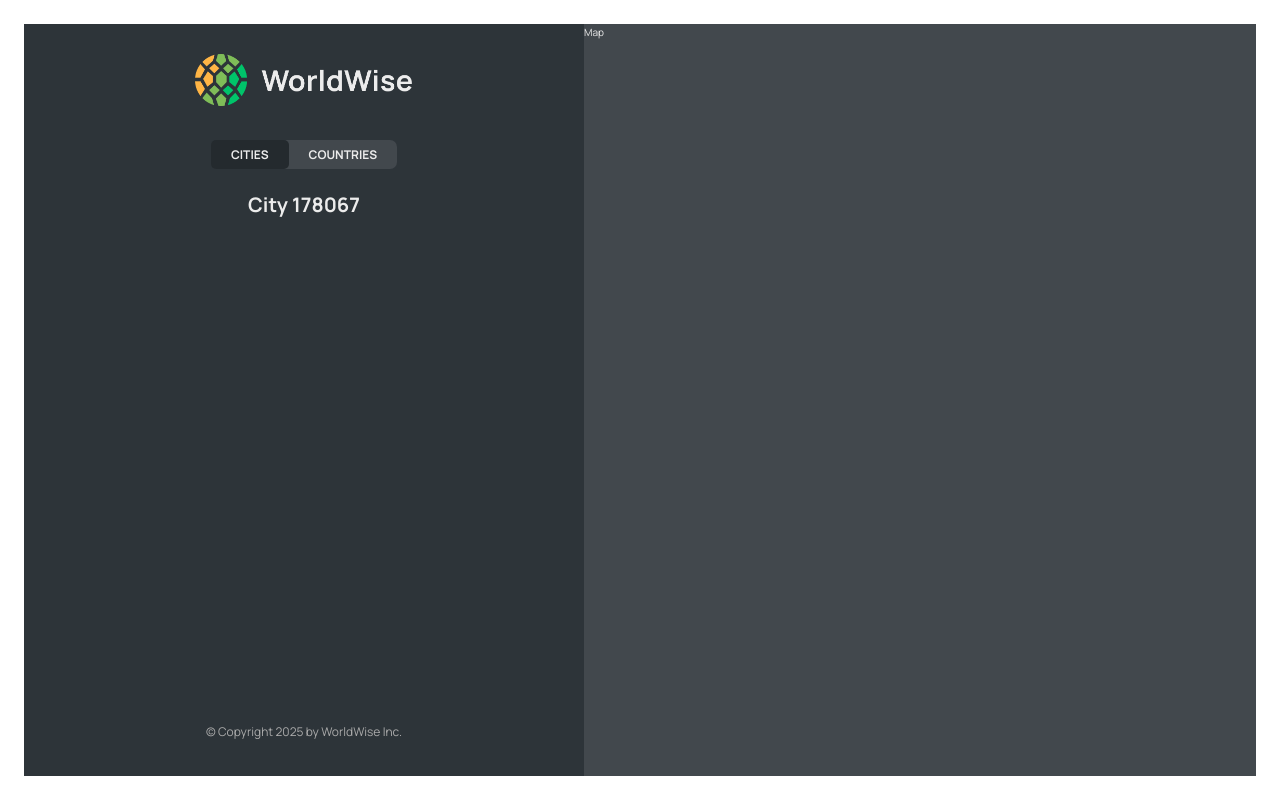
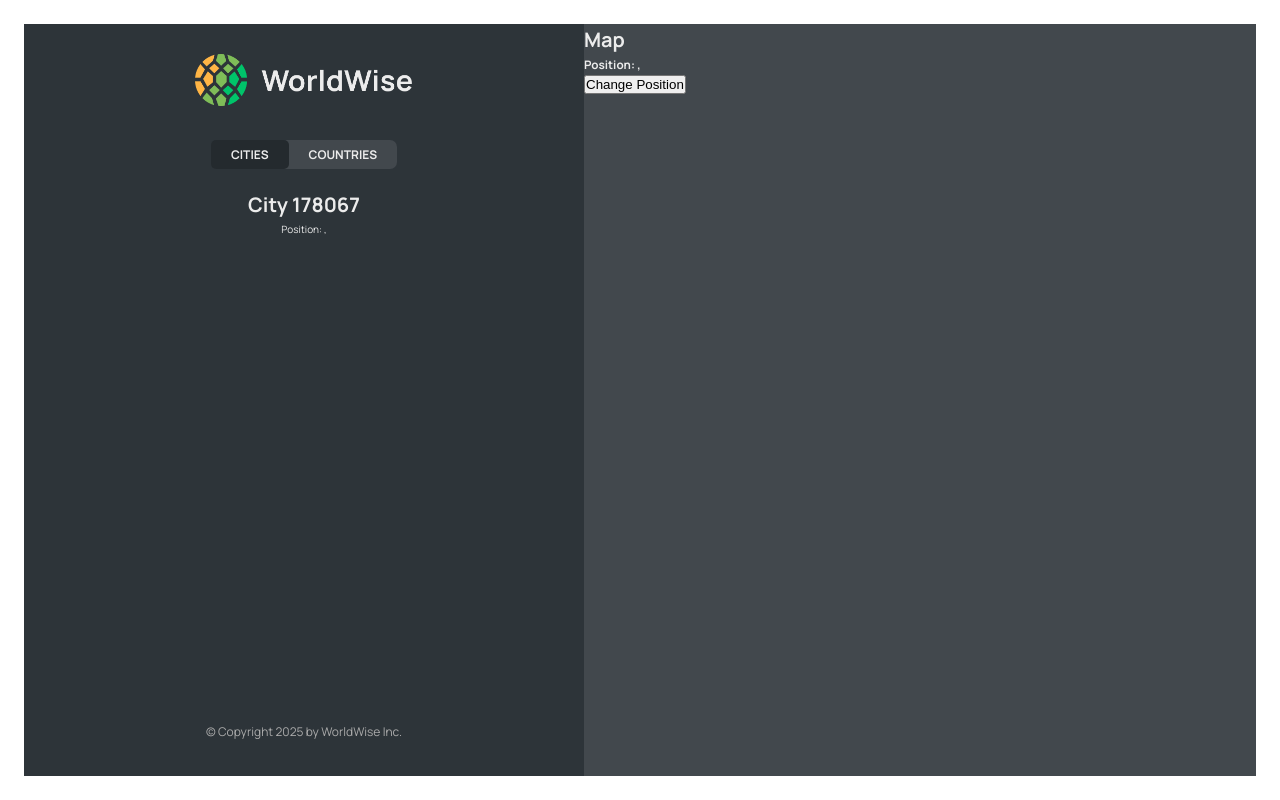
Before and after one commit to nitaconstantin/11-worldwise, a React app: page /app/cities/178067 in a window 1280 px wide. Built offline with nearby package versions, Linux system fonts and the light colour scheme; data requests are answered from the project's data file; the HTML template or start-up script is replaced by a standard one.

Commit message:
217 - Reading and Setting a Query String

```diff
--- a/src/components/City.jsx
+++ b/src/components/City.jsx
@@ -1,4 +1,4 @@
-import { useParams } from "react-router-dom";
+import { useParams, useSearchParams } from "react-router-dom";
 import styles from "./City.module.css";
 
 const formatDate = (date) =>
@@ -12,6 +12,11 @@
 function City() {
   const { id } = useParams();
 
+  const [searchParams, setSearchParams] = useSearchParams();
+
+  const lat = searchParams.get("lat");
+  const lng = searchParams.get("lng");
+
   // TEMP DATA
   const currentCity = {
     cityName: "Lisbon",
@@ -22,7 +27,14 @@
 
   const { cityName, emoji, date, notes } = currentCity;
 
-  return <h1>City {id}</h1>;
+  return (
+    <>
+      <h1>City {id}</h1>
+      <p>
+        Position: {lat}, {lng}
+      </p>
+    </>
+  );
 
   // return (
   //   <div className={styles.city}>
--- a/src/components/CityItem.jsx
+++ b/src/components/CityItem.jsx
@@ -8,10 +8,13 @@
     weekday: "long",
   }).format(new Date(date));
 function CityItem({ city }) {
-  const { cityName, emoji, date, id } = city;
+  const { cityName, emoji, date, id, position } = city;
   return (
     <li>
-      <Link className={styles.cityItem} to={`${id}`}>
+      <Link
+        className={styles.cityItem}
+        to={`${id}?lat=${position.lat}&lng=${position.lng}`}
+      >
         <span className={styles.emoji}>{emoji}</span>
         <h3 className={styles.name}>{cityName}</h3>
         <time className={styles.date}>({formatDate(date)})</time>
--- a/src/components/Map.jsx
+++ b/src/components/Map.jsx
@@ -1,6 +1,21 @@
+import { useSearchParams } from "react-router-dom";
 import styles from "./Map.module.css";
 function Map() {
-  return <div className={styles.mapContainer}>Map</div>;
+  const [searchParams, setSearchParams] = useSearchParams();
+
+  const lat = searchParams.get("lat");
+  const lng = searchParams.get("lng");
+  return (
+    <div className={styles.mapContainer}>
+      <h1>Map</h1>
+      <h3>
+        Position: {lat}, {lng}
+      </h3>
+      <button onClick={() => setSearchParams({ lat: 23, lng: 50 })}>
+        Change Position
+      </button>
+    </div>
+  );
 }
 
 export default Map;
```
